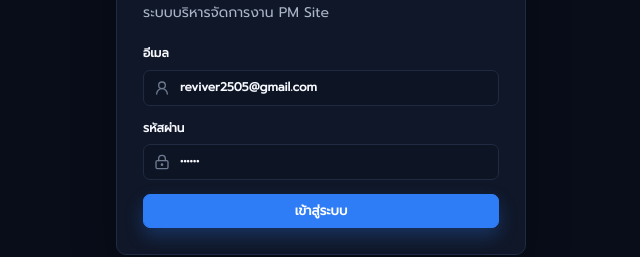
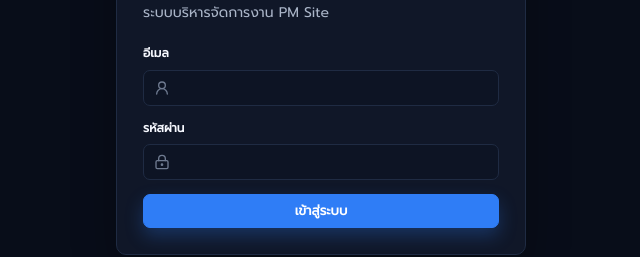
Before and after one commit to Reviver123456/JF-Management, a Next.js app: page /login in a window 1280 px wide. Shown: the part 335-592 px from the top of the page, without its empty margins (319-959 px from the left). Built offline with nearby package versions, Linux system fonts and the light colour scheme; no server answers.

Commit message:
Update page.tsx

```diff
--- a/app/login/page.tsx
+++ b/app/login/page.tsx
@@ -3,15 +3,14 @@
 import { useState } from "react";
 import { useRouter } from "next/navigation";
 import { LockKeyhole, Shield, UserRound } from "lucide-react";
-import { defaultLoginUser } from "@/lib/auth/default-user";
 import { useUi } from "@/lib/i18n";
 import { createClient } from "@/lib/supabase/client";
 
 export default function LoginPage() {
   const router = useRouter();
   const { t } = useUi();
-  const [email, setEmail] = useState<string>(defaultLoginUser.email);
-  const [password, setPassword] = useState<string>(defaultLoginUser.password);
+  const [email, setEmail] = useState<string>("");
+  const [password, setPassword] = useState<string>("");
   const [message, setMessage] = useState("");
   const [isSubmitting, setIsSubmitting] = useState(false);
 
```
